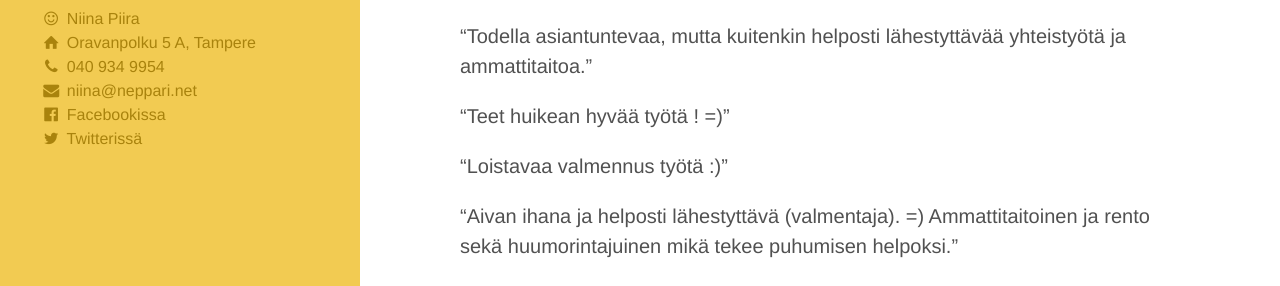
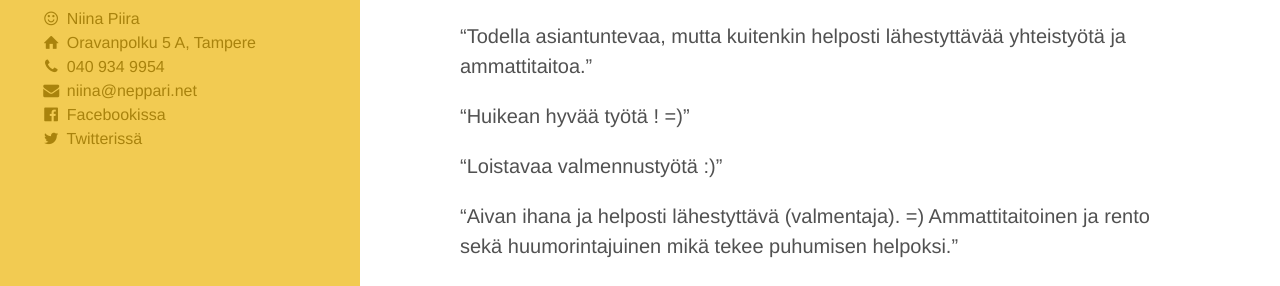
Before and after one commit to niinapiira/neppari.net, a Jekyll site: the page built from index.md, in a window 1280 px wide and 900 px high, scrolled down 2266 px. Shown: the part 155-441 px from the top of the window. Built offline with Jekyll 4.4.1, drawn with Linux system fonts in a browser that asks for light colours.

Commit message:
Update index.md

```diff
--- a/index.md
+++ b/index.md
@@ -83,9 +83,9 @@ Paljon on kehittämistä edelleen, mutta onnistumisia on saavutettu paljon vuosi
 
 "Todella asiantuntevaa, mutta kuitenkin helposti lähestyttävää yhteistyötä ja ammattitaitoa."
 
-"Teet huikean hyvää työtä ! =)"
+"Huikean hyvää työtä ! =)"
 
-"Loistavaa valmennus työtä :)"
+"Loistavaa valmennustyötä :)"
 
 "Aivan ihana ja helposti lähestyttävä (valmentaja). =) Ammattitaitoinen ja rento sekä huumorintajuinen mikä tekee puhumisen helpoksi."
 
```
